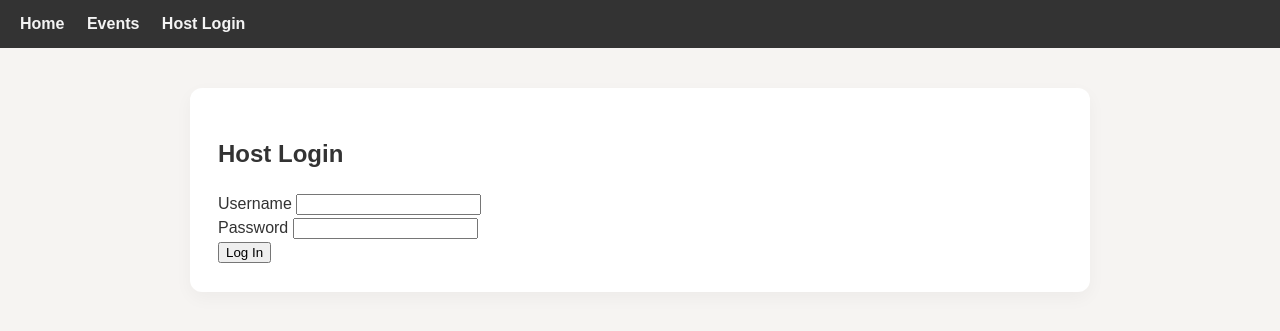
After one commit to NickTimosh/postplaton, a Flask app: page /login in a window 1280 px wide. The commit adds this page. Shown: the top 331 px of the page. Run offline with Flask 3, Linux system fonts and the light colour scheme.

Commit message:
add host login/logout routes and template

```diff
--- a/app/__init__.py
+++ b/app/__init__.py
@@ -32,7 +32,9 @@ def create_app():
     # Register routes
     from app.routes.home import home_bp
     from app.routes.events import events_bp
+    from app.routes.auth import auth_bp
     app.register_blueprint(home_bp)
     app.register_blueprint(events_bp)
+    app.register_blueprint(auth_bp)
 
     return app
--- a/app/forms.py
+++ b/app/forms.py
@@ -1,7 +1,12 @@
 from flask_wtf import FlaskForm
-from wtforms import StringField, TextAreaField, SubmitField
+from wtforms import StringField, TextAreaField, SubmitField, PasswordField
 from wtforms.validators import DataRequired
 from wtforms.fields import DateField
+
+class HostLoginForm(FlaskForm):
+    username = StringField("Username", validators=[DataRequired()])
+    password = PasswordField("Password", validators=[DataRequired()])
+    submit = SubmitField("Log In")
 
 class EventForm(FlaskForm):
     title = StringField("Title", validators=[DataRequired()])
--- /dev/null
+++ b/app/routes/auth.py
@@ -0,0 +1,32 @@
+from flask import Blueprint, render_template, flash, redirect, url_for
+from flask_login import login_user, logout_user, current_user, login_required
+from app.models import User
+from app.forms import HostLoginForm
+
+auth_bp = Blueprint("auth", __name__)
+
+@auth_bp.route("/login", methods=["GET", "POST"])
+def login():
+    if current_user.is_authenticated:
+        return redirect(url_for("events.events_list"))
+
+    form = HostLoginForm()
+
+    if form.validate_on_submit():
+        user = User.query.filter_by(username=form.username.data).first()
+
+        if user and user.is_host and user.check_password(form.password.data):
+            login_user(user)
+            return redirect(url_for("events.events_list"))
+
+        flash("Invalid username or password, or you are not a host.")
+
+    return render_template("login.html", form=form, title="Host Login")
+
+
+@auth_bp.route("/logout")
+@login_required
+def logout():
+    logout_user()
+    flash("You have been logged out.")
+    return redirect(url_for("main.home"))
--- a/app/templates/layout.html
+++ b/app/templates/layout.html
@@ -11,7 +11,12 @@
 <nav>
     <a href="/">Home</a>
     <a href="/events">Events</a>
-    <a href="/login">Login</a>
+
+    {% if current_user.is_authenticated %}
+        <a href="{{ url_for('auth.logout') }}" class="nav-link">Logout</a>
+    {% else %}
+        <a href="{{ url_for('auth.login') }}" class="nav-link">Host Login</a>
+    {% endif %}
 </nav>
 
 <div class="container">
--- /dev/null
+++ b/app/templates/login.html
@@ -0,0 +1,10 @@
+{% extends "layout.html" %}
+{% block content %}
+  <h2>Host Login</h2>
+  <form method="post">
+    {{ form.hidden_tag() }}
+    <div>{{ form.username.label }} {{ form.username() }}</div>
+    <div>{{ form.password.label }} {{ form.password() }}</div>
+    <div>{{ form.submit() }}</div>
+  </form>
+{% endblock %}
```
